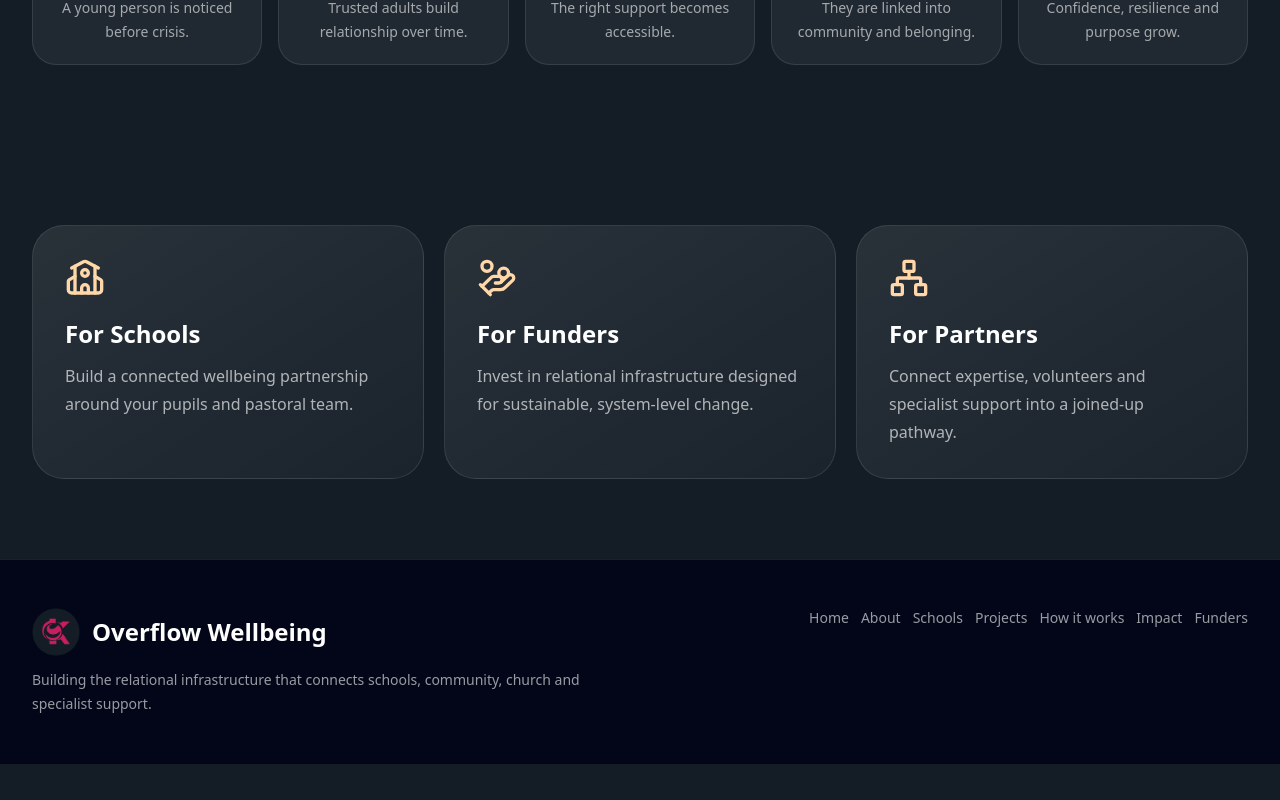
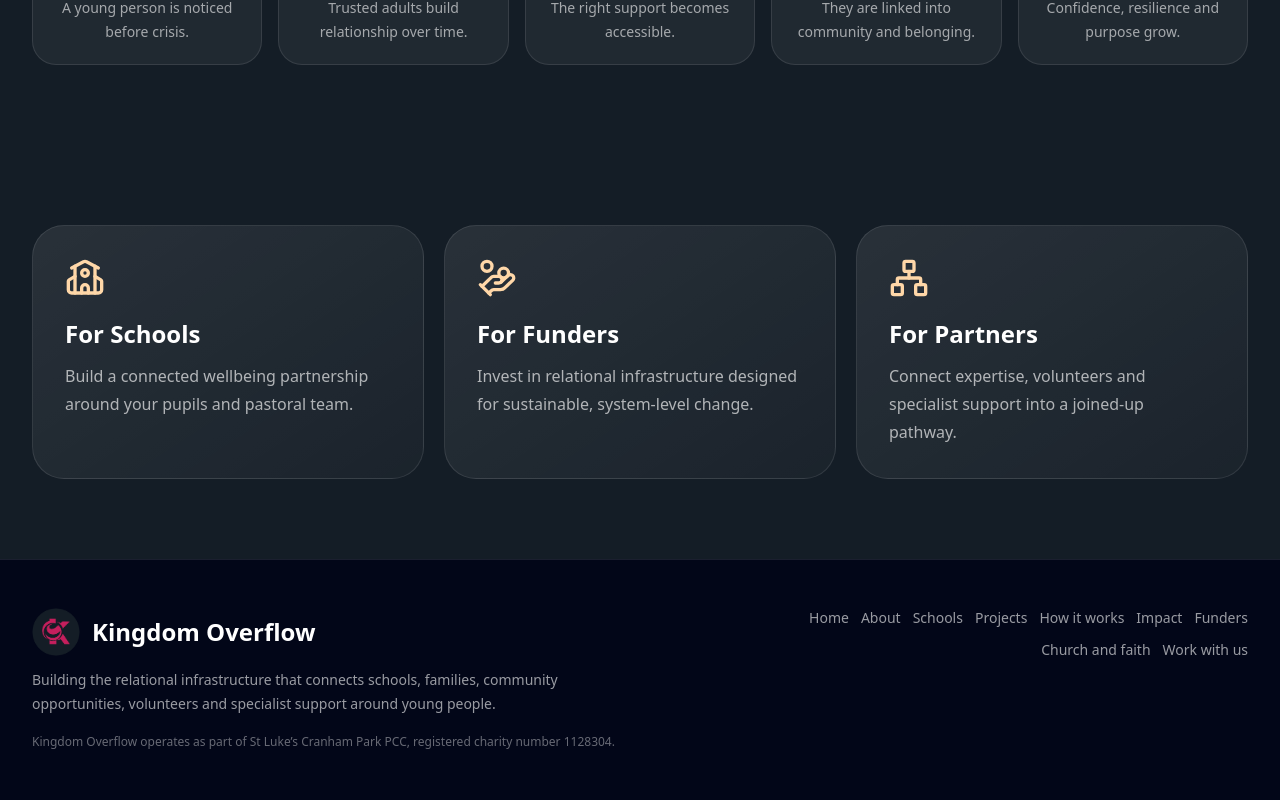
Before and after one commit to tomlambertstlukes-create/overflow-website, a Next.js app: page / in a window 1280 px wide. Shown: the part 7169-7969 px from the top of the page. Before the commit the page ends 7933 px from the top, so only its background shows below. Built offline with nearby package versions, Linux system fonts and the light colour scheme.

Commit message:
Update footer positioning and secondary links

```diff
--- a/components/Footer.jsx
+++ b/components/Footer.jsx
@@ -1,5 +1,10 @@
 import Link from "next/link";
 import { navItems } from "@/lib/data";
+
+const secondaryLinks = [
+  { href: "/churches", label: "Church and faith" },
+  { href: "/vacancies", label: "Work with us" },
+];
 
 export default function Footer() {
   return (
@@ -7,19 +12,38 @@ export default function Footer() {
       <div className="mx-auto grid max-w-7xl gap-8 lg:grid-cols-[1.2fr_0.8fr]">
         <div>
           <div className="flex items-center gap-3">
-            <img src="/brand/ko-logo-dark.png" alt="Overflow Wellbeing" className="h-12 w-12 rounded-full object-contain" />
-            <div className="text-2xl font-black">Overflow Wellbeing</div>
+            <img
+              src="/brand/ko-logo-dark.png"
+              alt=""
+              className="h-12 w-12 rounded-full object-contain"
+            />
+            <div className="text-2xl font-black">Kingdom Overflow</div>
           </div>
           <p className="mt-3 max-w-xl text-sm leading-6 text-white/60">
-            Building the relational infrastructure that connects schools, community, church and specialist support.
+            Building the relational infrastructure that connects schools,
+            families, community opportunities, volunteers and specialist support
+            around young people.
+          </p>
+          <p className="mt-4 text-xs leading-5 text-white/40">
+            Kingdom Overflow operates as part of St Luke’s Cranham Park PCC,
+            registered charity number 1128304.
           </p>
         </div>
-        <div className="flex flex-wrap gap-3 lg:justify-end">
-          {navItems.map((item) => (
-            <Link key={item.href} href={item.href} className="text-sm text-white/60 hover:text-white">
-              {item.label}
-            </Link>
-          ))}
+        <div className="lg:text-right">
+          <nav
+            className="flex flex-wrap gap-3 lg:justify-end"
+            aria-label="Footer navigation"
+          >
+            {[...navItems, ...secondaryLinks].map((item) => (
+              <Link
+                key={item.href}
+                href={item.href}
+                className="text-sm text-white/60 hover:text-white"
+              >
+                {item.label}
+              </Link>
+            ))}
+          </nav>
         </div>
       </div>
     </footer>
```
